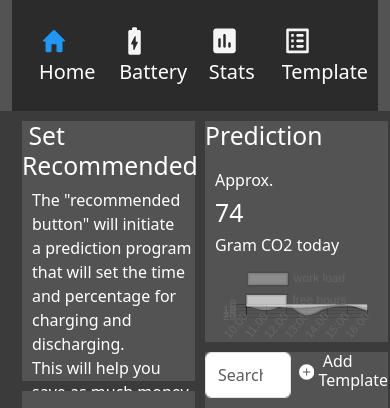
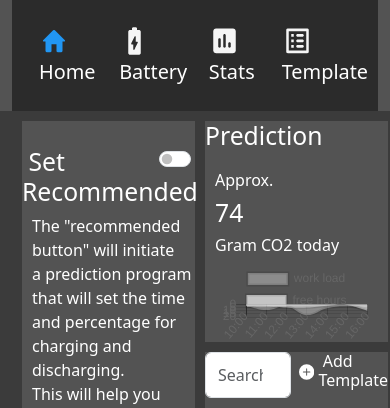
Before and after one commit to AlonRR/Electric-Cache, a PHP site: page / in a window 390 px wide. Shown: the top 408 px of the page. Run offline with PHP 8.4, Linux system fonts and the light colour scheme; some libraries are stand-ins or nearby versions.

Commit message:
responsive full corrections

```diff
--- a/css/style.css
+++ b/css/style.css
@@ -153,7 +153,7 @@ margin-left: 93%;
 .setRecommended {
     margin-left: 10px;
     /* width: 60%; */
-    height: 260px;
+    /* height: 260px; */
 }
 
 .setRecommended>p {
@@ -163,21 +163,18 @@ margin-left: 93%;
 .map {
     display: flex;
     z-index: -1;
-    margin-top: 10px;
     margin-left: 10px;
     height: 390px;
 }
 
 .mapInnerWrap {
     position: relative;
-    z-index: 2;
-    margin-left: 25px;
     margin-left: 10px;
 }
 
 .actualMap {
     display: flex;
-    margin-top: 20px;
+    margin-top: 10px;
     width: 80%;
 }
 
@@ -222,8 +219,8 @@ margin-left: 93%;
 }
 
 .setSwitch {
-    position: absolute;
-    margin-left: 200px;
+    position: relative;
+    margin-left: 20%;
 }
 
 .body1>.row {
@@ -511,7 +508,6 @@ margin-left: 93%;
         display: none;
     }
     .mapInnerWrap{
-        margin-top: 10px;
         width: 100%;
     }
 }
--- a/param_to_send.php
+++ b/param_to_send.php
@@ -17,10 +17,10 @@ if ($_SERVER["REQUEST_METHOD"] == "GET") {
     // Display the received values
     echo "Hello: " . $userName . "<br>";
     echo "battery-percent: " . $battery_percent ."<br>";
-    echo "start-time: " . $start_timet ."<br>";
+    echo "start-time: " . $start_time ."<br>";
     echo "end-time: " . $end_time ."<br>";
     echo "frequency: " . $frequency. "<br>";
-    echo "vehicles[]: " . $vehicles ."<br>";
+    // echo "vehicles[]: " . $vehicles ."<br>";
 
 }
 ?>
```
